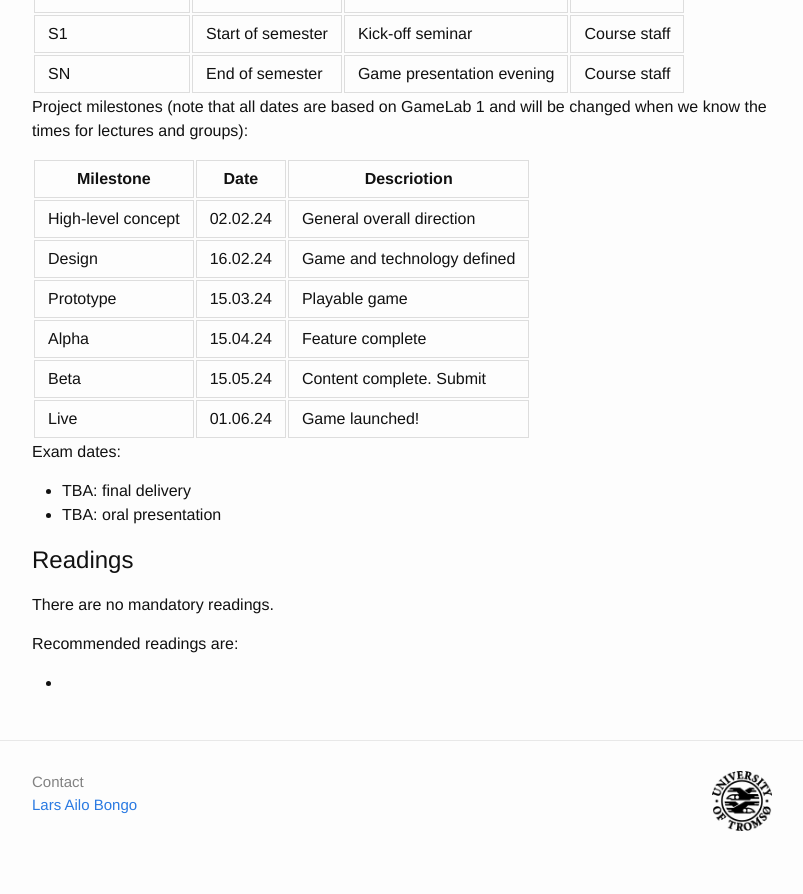
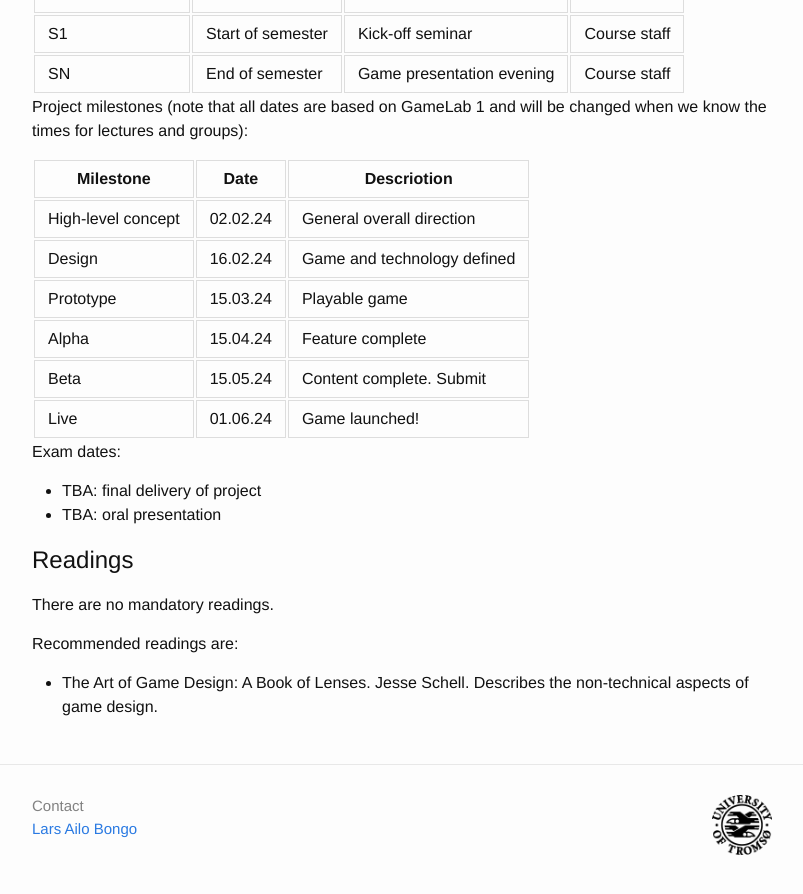
Before and after one commit to uit-gamelab-s24/uit-gamelab-s24.github.io, a Jekyll site: the page built from index.md, in a window 1280 px wide and 900 px high, scrolled down 1293 px. Shown: the top 894 px of the window, without its empty margins (238-1041 px from the left). Built offline with Jekyll 4.4.1, drawn with Linux system fonts in a browser that asks for light colours; our own code applies the rules of GitHub Pages for plain Markdown files.

Commit message:
Update index.md

```diff
--- a/index.md
+++ b/index.md
@@ -53,7 +53,7 @@ Project milestones (note that all dates are based on GameLab 1 and will be chang
 | Live               | 01.06.24 | Game launched! |
 
 Exam dates:
-* TBA: final delivery
+* TBA: final delivery of project
 * TBA: oral presentation
 
 ## Readings
@@ -61,4 +61,4 @@ Exam dates:
 There are no mandatory readings.
 
 Recommended readings are:
-*
+* The Art of Game Design: A Book of Lenses. Jesse Schell. Describes the non-technical aspects of game design.
```
